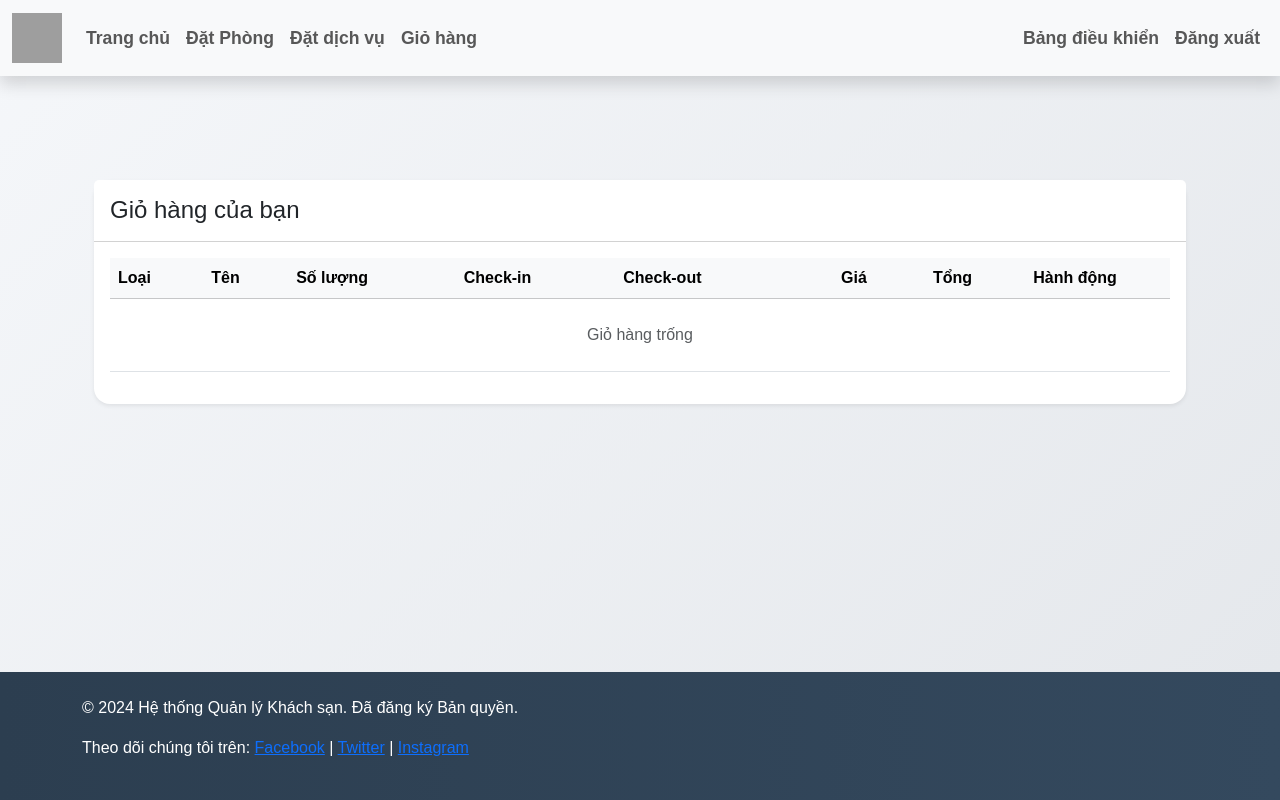
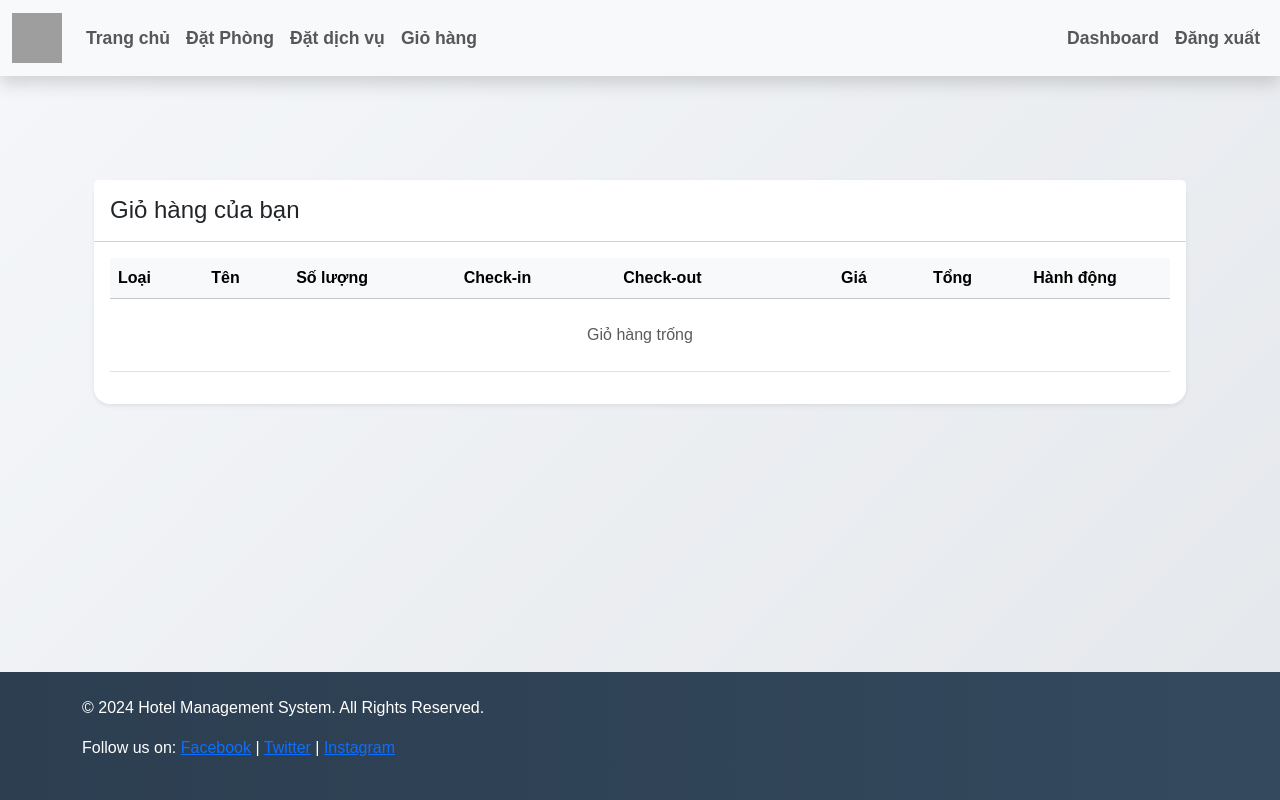
Before and after one commit to PhamKhoa180524/IE221, a Django app: page /cart/ in a window 1280 px wide. Run offline with Django 5.2, Linux system fonts and the light colour scheme; the first user in the database is signed in; data that the repository does not hold is empty; grey boxes are pictures that could not be loaded.

Commit message:
update: README

```diff
--- a/hotel/templates/hotel/base.html
+++ b/hotel/templates/hotel/base.html
@@ -76,7 +76,7 @@
                 <ul class="navbar-nav">
                     {% if user.is_authenticated %}
                         <li class="nav-item">
-                            <a class="nav-link" href="{% url 'hotel:dashboard' %}">Bảng điều khiển</a>
+                            <a class="nav-link" href="{% url 'hotel:dashboard' %}">Dashboard</a>
                         </li>
                         <li class="nav-item">
                             <a class="nav-link" href="{% url 'hotel:logout' %}">Đăng xuất</a>
@@ -103,8 +103,8 @@
 
     <footer class="footer">
         <div class="container">
-            <p>&copy; 2024 Hệ thống Quản lý Khách sạn. Đã đăng ký Bản quyền.</p>
-            <p>Theo dõi chúng tôi trên:
+            <p>&copy; 2024 Hotel Management System. All Rights Reserved.</p>
+            <p>Follow us on:
                 <a href="https://facebook.com" target="_blank">Facebook</a> |
                 <a href="https://twitter.com" target="_blank">Twitter</a> |
                 <a href="https://instagram.com" target="_blank">Instagram</a>
```
Also changed, not shown: requirements.txt (added, +7 -0 lines), README.md, db.sqlite3, 9 other files.
